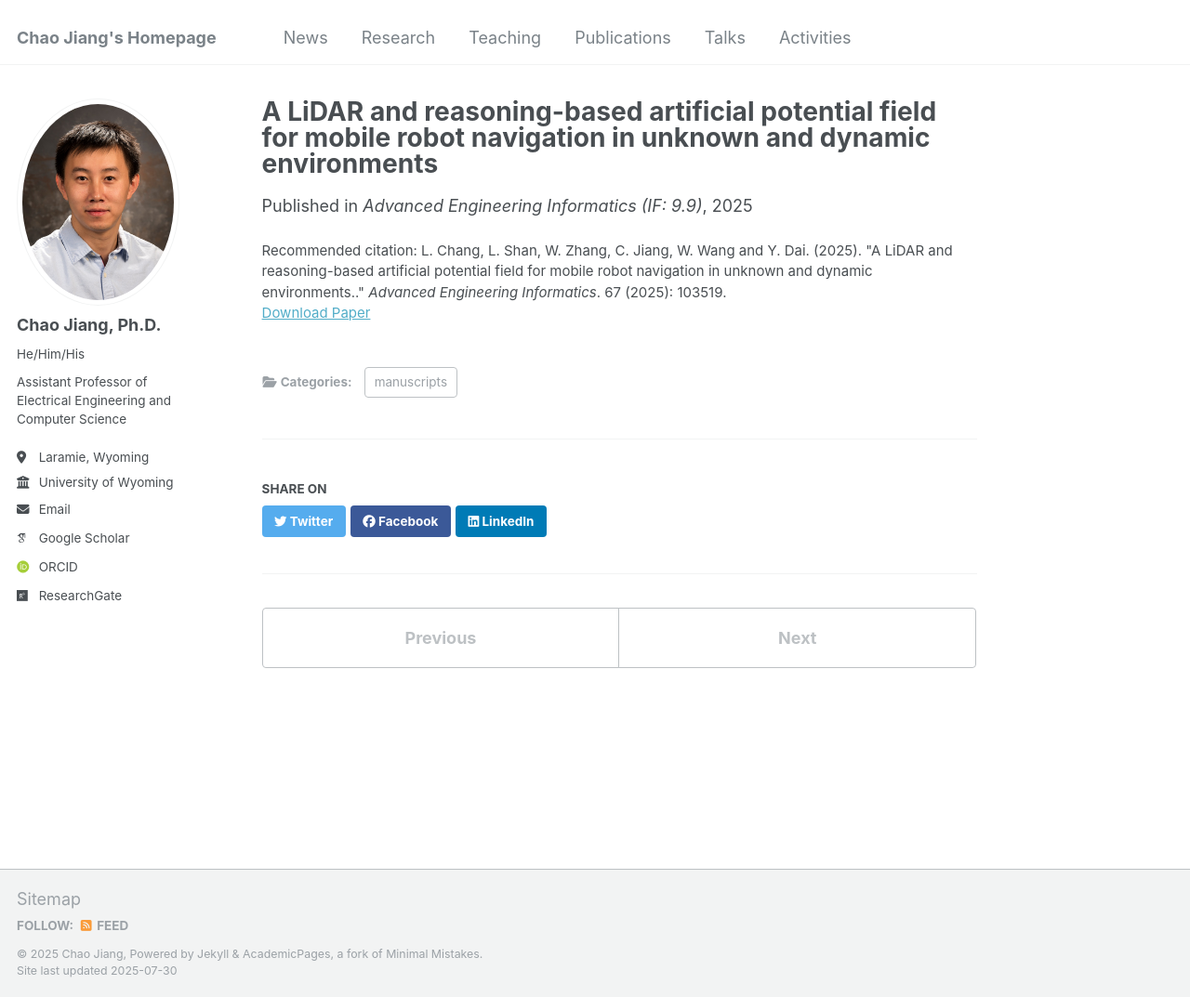
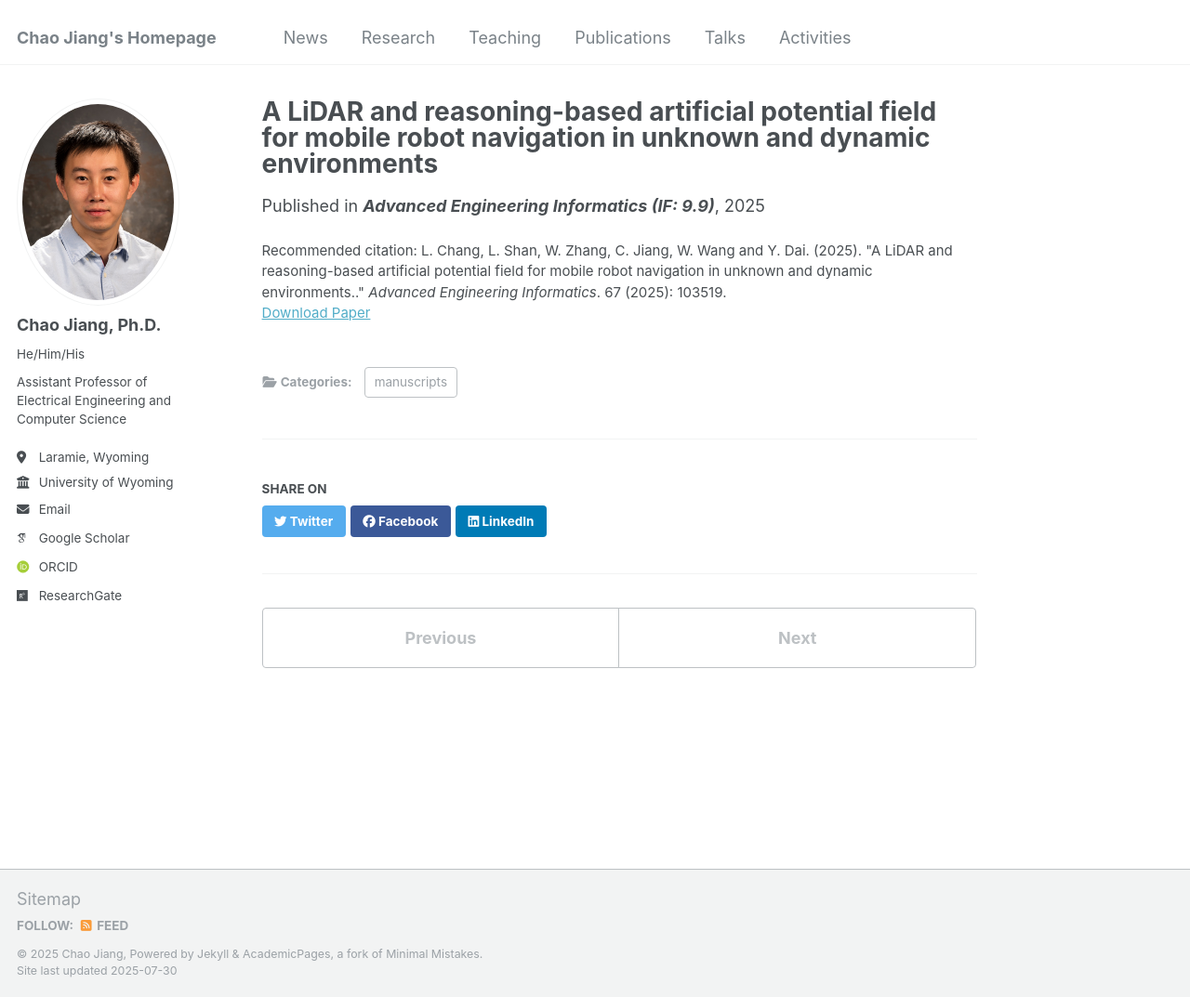
Before and after one commit to cjiang6/cjiang6.github.io, a Jekyll site: the page built from _publications/2025-06-18.md, in a window 1280 px wide and 1073 px high. Shown: the whole window at 93% size. Built offline with Jekyll 4.4.1, drawn with Linux system fonts in a browser that asks for light colours; some web fonts are replaced.

Commit message:
Update 2025-06-18.md

```diff
--- a/_publications/2025-06-18.md
+++ b/_publications/2025-06-18.md
@@ -5,7 +5,7 @@ category: manuscripts
 #permalink: /publication/2015-10-01-paper-title-number-3
 #excerpt: 'This paper is about the number 3. The number 4 is left for future work.'
 date: 2025-05-01
-venue: 'Advanced Engineering Informatics (IF: 9.9)'
+venue: '<b>Advanced Engineering Informatics (IF: 9.9)</b>'
 #slidesurl: 'http://academicpages.github.io/files/slides3.pdf'
 paperurl: 'https://doi.org/10.1016/j.aei.2025.103519'
 citation: 'L. Chang, L. Shan, W. Zhang, C. Jiang, W. Wang and Y. Dai. (2025). &quot;A LiDAR and reasoning-based artificial potential field for mobile robot navigation in unknown and dynamic environments..&quot; <i>Advanced Engineering Informatics</i>. 67 (2025): 103519.'
```
